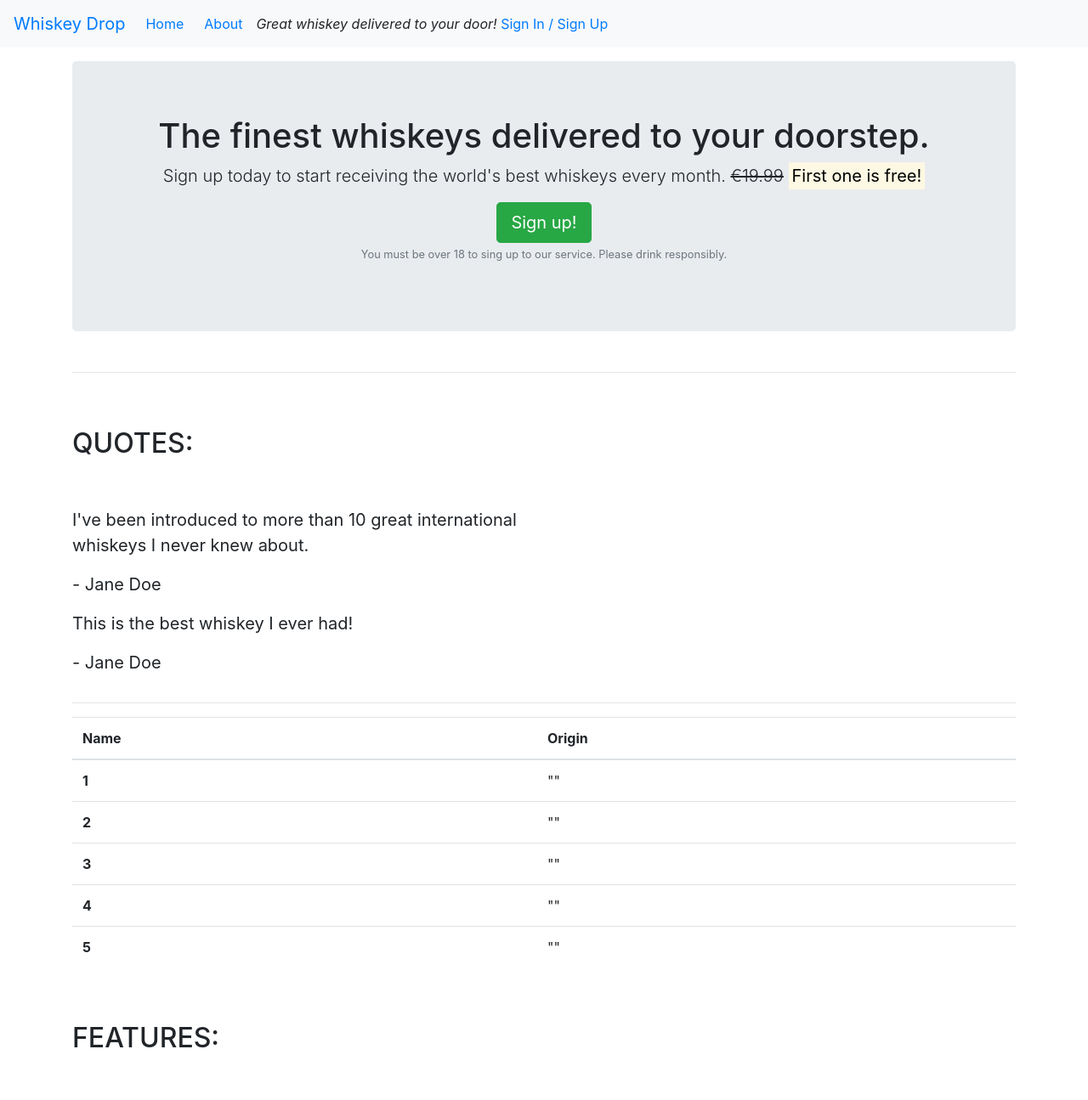
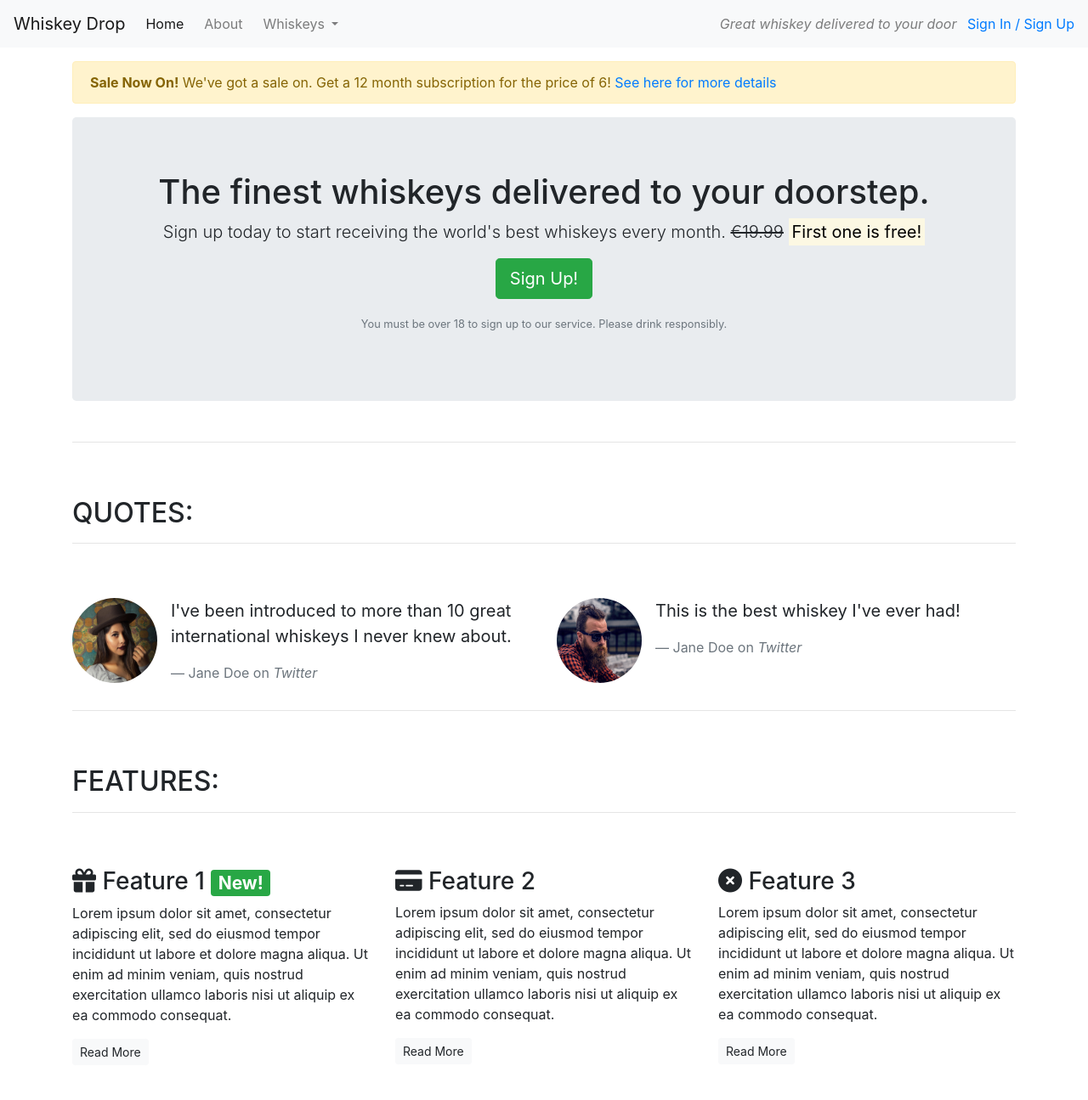
Before and after one commit to MilenTecle/bootstrap, a plain HTML site: page index.html in a window 1280 px wide. Shown: the top 1295 px of the page at 85% size. After the commit the page ends 1270 px from the top, so only its background shows below. Drawn offline with nearby package versions, Linux system fonts and the light colour scheme.

Commit message:
Add icon and toggle navbar on mobile devices

```diff
--- a/index.html
+++ b/index.html
@@ -3,25 +3,52 @@
 
 <head>
     <meta charset="utf-8">
-    <meta name="viewport" content="width=device-width, inital-scale=1.0">
+    <meta name="viewport" content="width=device-width, initial-scale=1.0">
     <title>Whiskey Drop | Taste a new whiskey every month</title>
     <link rel="stylesheet" href="https://maxcdn.bootstrapcdn.com/bootstrap/4.1.3/css/bootstrap.min.css">
 </head>
 
 <body>
-  <nav class="navbar navbar-ligth bg-light navbar-expand-sm">
-    <a href="/" class="navbar-brand">Whiskey Drop</a>
-    <ul class="navbar-nav mr auto">
+    <!--Nav-->
+    <nav class="navbar navbar-light navbar-expand-sm bg-light">
+        <a href="/" class="navbar-brand">
+          Whiskey Drop</a>
+
+        <button class="navbar-toggler ml-auto" type="button" data-toggle="collapse" data-target="#navbarNavDropdown" aria-controls="navbarNavDropdown" aria-expanded="false" aria-label="Toggle navigation">
+        <span class="navbar-toggler-icon"></span></button>
+
+        <div class="collapse navbar-collapse" id="navbarNavDropdown">
+        <ul class="navbar-nav mr-auto">
             <li class="active nav-item mr-2"><a class="nav-link" href="/">Home</a></li>
-      <li class="nav-item mr-2"><a class="nav-link" href="/about">About</a></li>
-      <li class="nav-item mr-2 d-block d-sm-none"><a class="nav-link" href="/login">Sign In / Sign Up</a></li>
+            <li class="nav-item mr-2"><a class="nav-link" href="">About</a></li>
+            <li class="nav-item dropdown">
+                <a class="nav-link dropdown-toggle" href="#" id="navbarDropdownMenuLink" role="button" data-toggle="dropdown" aria-haspopup="true" aria-expanded="false">
+                Whiskeys
+              </a>
+                <div class="dropdown-menu" aria-labelledby="navbarDropdownMenuLink">
+                  <a class="dropdown-item" href="#">Irish</a>
+                  <a class="dropdown-item" href="#">Scotch</a>
+                  <a class="dropdown-item" href="#">Japanese</a>
+                  <a class="dropdown-item" href="#">American</a>
+            </div>
+          </li>
+            <li class="nav-item mr-2 d-block d-sm-none"><a class="nav-link" href="">Sign In / Sign Up</a></li>
         </ul>
+      </div>
         <div class="d-none d-md-block">
-    <p class="navbar-text my-auto mr2"><i>Great whiskey delivered to your door!</i></p>
+            <p class="navbar-text my-auto mr-2"><i>Great whiskey delivered to your door</i></p>
             <a href="/login">Sign In / Sign Up</a>
         </div>
+        <!--</div>-->
     </nav>
     <article class="container mt-3">
+        <div class="row d-none d-sm-block">
+            <div class="col-12">
+                <div class="alert alert-warning">
+                    <strong>Sale Now On!</strong> We've got a sale on. Get a 12 month subscription for the price of 6! <a href="">See here for more details</a>
+                </div>
+            </div>
+        </div>
         <!-- Callout -->
         <div class="row">
             <div class="col-12">
@@ -31,99 +58,82 @@
                         <s class="d-none d-sm-inline">€19.99</s>
                         <span class="d-inline d-sm-none"><br></span>
                         <strong><mark>First one is free!</mark></strong></p>
-            <button class="btn btn-success btn-lg">Sign up!</button>
-            <p class="text-muted"><small>You must be over 18 to sing up to our service. Please drink responsibly.</small></p>
+                    <p><button class="btn btn-lg btn-success">Sign Up!</button></p>
+                    <p class="text-muted"><small>You must be over 18 to sign up to our service. Please drink responsibly.</small></p>
                 </section>
             </div>
         </div>
         <!-- /.callout -->
         <hr>
-
         <!-- Quotes -->
         <section class="quotes">
             <div class="row">
                 <div class="col-12 my-5">
                     <h2 class="text-uppercase">Quotes:</h2>
+                    <hr />
                 </div>
             </div>
             <div class="row">
                 <div class="col-12 col-md-6">
+                    <div class="media">
+                      <div class="d-none d-sm-block">
+                          <div class="d-none d-sm-block">
+                            <img src="images/girl-image.png" class="rounded-circle mr-3" height=100 width=100>
+                          </div>
+                        </div>
+                        <div class="media-body">
                             <blockquote class="blockquote">
                                 <p>I've been introduced to more than 10 great international whiskeys I never knew about.</p>
-                <p>- Jane Doe</p>
+                                <footer class="blockquote-footer">Jane Doe on <cite title="Twitter">Twitter</cite></footer>
                             </blockquote>
                         </div>
-          <div class="col-12">
+                    </div>
+                </div>
+                <div class="col-12 col-md-6">
+                    <div class="media">
+                      <div class="d-none d-sm-block">
+                          <div class="d-none d-sm-block">
+                            <img src="images/guy-image.png" class="rounded-circle mr-3" height=100 width=100>
+                          </div>
+                        </div>
+                        <div class="media-body">
                             <blockquote class="blockquote">
-                <p>This is the best whiskey I ever had!</p>
-                <p>- Jane Doe</p>
+                                <p>This is the best whiskey I've ever had!</p>
+                                <footer class="blockquote-footer">Jane Doe on <cite title="Twitter">Twitter</cite></footer>
                             </blockquote>
+                        </div>
+                    </div>
                 </div>
             </div>
         </section>
         <!-- /.quotes -->
         <hr>
-
-         <!-- Monthly favorites -->
-         <section class="monthly-favorites">
-            <table class="table">
-                <thead>
-                  <tr>
-                    <th scope="col">Name</th>
-                    <th scope="col">Origin</th>
-                  </tr>
-                </thead>
-                <tbody>
-                  <tr>
-                    <th scope="row">1</th>
-                    <td>""</td>
-                  </tr>
-                  <tr>
-                    <th scope="row">2</th>
-                    <td>""</td>
-                  </tr>
-                  <tr>
-                    <th scope="row">3</th>
-                    <td>""</td>
-                  </tr>
-                  <tr>
-                    <th scope="row">4</th>
-                    <td>""</td>
-                  </tr>
-                  <tr>
-                    <th scope="row">5</th>
-                    <td>""</td>
-                  </tr>
-
-                </tbody>
-            </table>
-        </section>
-
         <!-- Features -->
         <section class="features">
             <div class="row">
                 <div class="col-12 my-5">
                     <h2 class="text-uppercase">Features:</h2>
+                    <hr />
                 </div>
             </div>
             <div class="row">
                 <div class="col-12 col-md-6 col-lg-4">
                     <div class="feature">
-                <h3>Feature 1</h3>
+                        <h3><i class="fas fa-gift d-none d-sm-inline"></i> Feature 1 <span class="badge badge-success">New!</span></h3>
                         <p>Lorem ipsum dolor sit amet, consectetur adipiscing elit, sed do eiusmod tempor incididunt ut labore et dolore magna aliqua. Ut enim ad minim veniam, quis nostrud exercitation ullamco laboris nisi ut aliquip ex ea commodo consequat.</p>
                         <p><a class="btn btn-sm btn-light" href="">Read More</a></p>
                     </div>
                 </div>
                 <div class="col-12 col-md-6 col-lg-4">
                     <div class="feature">
-                <h3>Feature 2</h3>
+                        <h3><i class="fas fa-credit-card d-none d-sm-inline"></i> Feature 2</h3>
                         <p>Lorem ipsum dolor sit amet, consectetur adipiscing elit, sed do eiusmod tempor incididunt ut labore et dolore magna aliqua. Ut enim ad minim veniam, quis nostrud exercitation ullamco laboris nisi ut aliquip ex ea commodo consequat.</p>
                         <p><a class="btn btn-sm btn-light" href="">Read More</a></p>
                     </div>
                 </div>
                 <div class="col-12 d-md-none d-lg-block col-lg-4">
                     <div class="feature">
-                <h3>Feature 3</h3>
+                        <h3><i class="fas fa-times-circle d-none d-sm-inline"></i> Feature 3</h3>
                         <p>Lorem ipsum dolor sit amet, consectetur adipiscing elit, sed do eiusmod tempor incididunt ut labore et dolore magna aliqua. Ut enim ad minim veniam, quis nostrud exercitation ullamco laboris nisi ut aliquip ex ea commodo consequat.</p>
                         <p><a class="btn btn-sm btn-light" href="">Read More</a></p>
                     </div>
@@ -132,6 +142,11 @@
         </section>
         <!-- /.features -->
     </article>
+    <!--Fontawesome-->
+    <script src="https://kit.fontawesome.com/55f1def7cd.js" crossorigin="anonymous"></script>
+    <script src="https://code.jquery.com/jquery-3.3.1.slim.min.js" integrity="sha384-q8i/X+965DzO0rT7abK41JStQIAqVgRVzpbzo5smXKp4YfRvH+8abtTE1Pi6jizo" crossorigin="anonymous"></script>
+    <script src="https://cdnjs.cloudflare.com/ajax/libs/popper.js/1.14.3/umd/popper.min.js" integrity="sha384-ZMP7rVo3mIykV+2+9J3UJ46jBk0WLaUAdn689aCwoqbBJiSnjAK/l8WvCWPIPm49" crossorigin="anonymous"></script>
+    <script src="https://stackpath.bootstrapcdn.com/bootstrap/4.1.3/js/bootstrap.min.js" integrity="sha384-ChfqqxuZUCnJSK3+MXmPNIyE6ZbWh2IMqE241rYiqJxyMiZ6OW/JmZQ5stwEULTy" crossorigin="anonymous"></script>
 </body>
 
 </html>
```
Also changed, not shown: images/girl-image.png (added), images/guy-image.png (added). Lines whose indentation alone changed are shown as unchanged.
